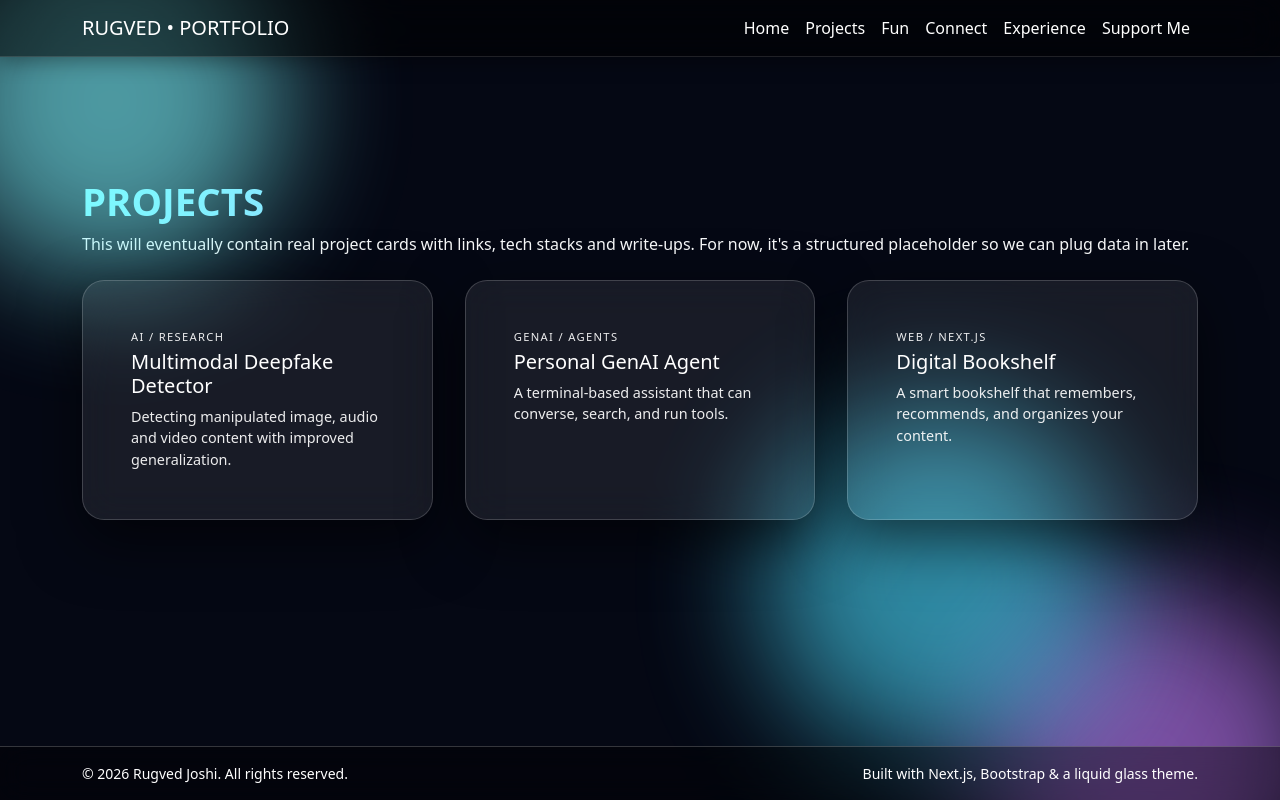
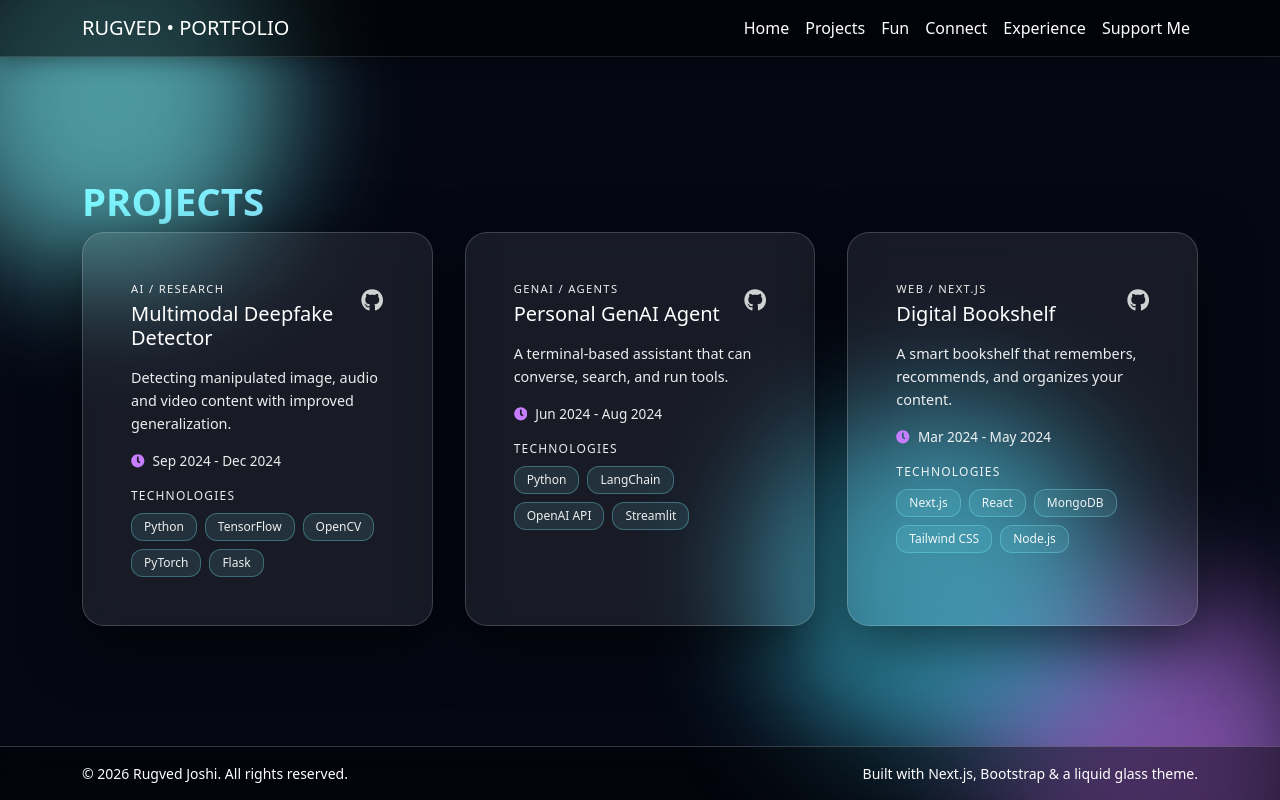
Before and after one commit to joshirugved11/portfolio, a Next.js app: page /projects in a window 1280 px wide. Built offline with nearby package versions, Linux system fonts and the light colour scheme; no server answers.

Commit message:
added timeline and technologies section to project cards

```diff
--- a/app/projects/page.js
+++ b/app/projects/page.js
@@ -1,21 +1,31 @@
 // app/projects/page.js
 import GlassCard from '../../components/GlassCard';
+import { FaGithub, FaClock } from 'react-icons/fa';
 
 const dummyProjects = [
   {
     title: 'Multimodal Deepfake Detector',
     tag: 'AI / Research',
     desc: 'Detecting manipulated image, audio and video content with improved generalization.',
+    github: 'https://github.com/yourusername/deepfake-detector',
+    timeline: 'Sep 2024 - Dec 2024',
+    technologies: ['Python', 'TensorFlow', 'OpenCV', 'PyTorch', 'Flask']
   },
   {
     title: 'Personal GenAI Agent',
     tag: 'GenAI / Agents',
     desc: 'A terminal-based assistant that can converse, search, and run tools.',
+    github: 'https://github.com/yourusername/genai-agent',
+    timeline: 'Jun 2024 - Aug 2024',
+    technologies: ['Python', 'LangChain', 'OpenAI API', 'Streamlit']
   },
   {
     title: 'Digital Bookshelf',
     tag: 'Web / Next.js',
     desc: 'A smart bookshelf that remembers, recommends, and organizes your content.',
+    github: 'https://github.com/yourusername/digital-bookshelf',
+    timeline: 'Mar 2024 - May 2024',
+    technologies: ['Next.js', 'React', 'MongoDB', 'Tailwind CSS', 'Node.js']
   },
 ];
 
@@ -23,24 +33,84 @@ export default function ProjectsPage() {
   return (
     <div className="projects-page">
       <h1 className="section-title">Projects</h1>
-      <p className="section-subtitle mb-4">
-        This will eventually contain real project cards with links, tech stacks and write-ups. For
-        now, it&apos;s a structured placeholder so we can plug data in later.
-      </p>
 
       <div className="glass-grid">
         {dummyProjects.map((project) => (
           <GlassCard key={project.title}>
+            <div className="d-flex justify-content-between align-items-start mb-2">
+              <div className="flex-grow-1">
                 <p
                   className="text-uppercase mb-1"
-              style={{ letterSpacing: '0.12em', fontSize: '0.7rem', opacity: 0.75 }}
+                  style={{
+                    letterSpacing: '0.12em',
+                    fontSize: '0.7rem',
+                    opacity: 0.75,
+                  }}
                 >
                   {project.tag}
                 </p>
                 <h2 className="h5 mb-2">{project.title}</h2>
-            <p className="text-muted mb-0" style={{ fontSize: '0.9rem' }}>
+              </div>
+
+              <a
+                href={project.github}
+                target="_blank"
+                rel="noopener noreferrer"
+                className="social-icon"
+                style={{ fontSize: '1.4rem' }}
+                aria-label="View on GitHub"
+              >
+                <FaGithub />
+              </a>
+            </div>
+
+            <p className="text-muted mb-3" style={{ fontSize: '0.9rem', lineHeight: '1.6' }}>
               {project.desc}
             </p>
+
+            {/* Timeline */}
+            <div className="d-flex align-items-center mb-3" style={{ gap: '0.5rem' }}>
+              <FaClock style={{ color: 'var(--accent-purple)', fontSize: '0.85rem' }} />
+              <span style={{
+                fontSize: '0.85rem',
+                color: 'var(--accent-purple)',
+                fontWeight: '500'
+              }}>
+                {project.timeline}
+              </span>
+            </div>
+
+            {/* Technologies */}
+            <div>
+              <p className="mb-2" style={{
+                fontSize: '0.75rem',
+                textTransform: 'uppercase',
+                letterSpacing: '0.1em',
+                opacity: 0.7
+              }}>
+                Technologies
+              </p>
+              <div className="d-flex flex-wrap gap-2">
+                {project.technologies.map((tech, idx) => (
+                  <span
+                    key={idx}
+                    className="tech-badge"
+                    style={{
+                      background: 'rgba(125, 249, 255, 0.1)',
+                      border: '1px solid rgba(125, 249, 255, 0.3)',
+                      borderRadius: '12px',
+                      padding: '0.25rem 0.75rem',
+                      fontSize: '0.75rem',
+                      color: 'var(--accent-aqua)',
+                      fontWeight: '500',
+                      transition: 'all 0.25s ease'
+                    }}
+                  >
+                    {tech}
+                  </span>
+                ))}
+              </div>
+            </div>
           </GlassCard>
         ))}
       </div>
```
Lines whose indentation alone changed are shown as unchanged.
